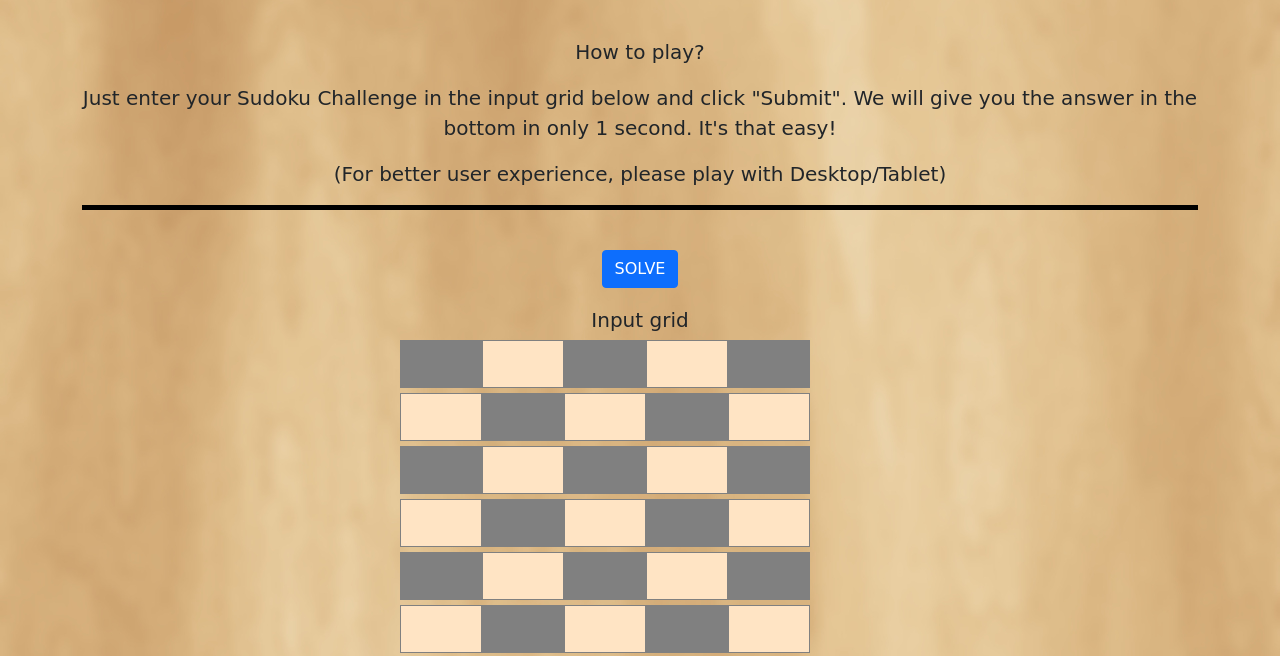
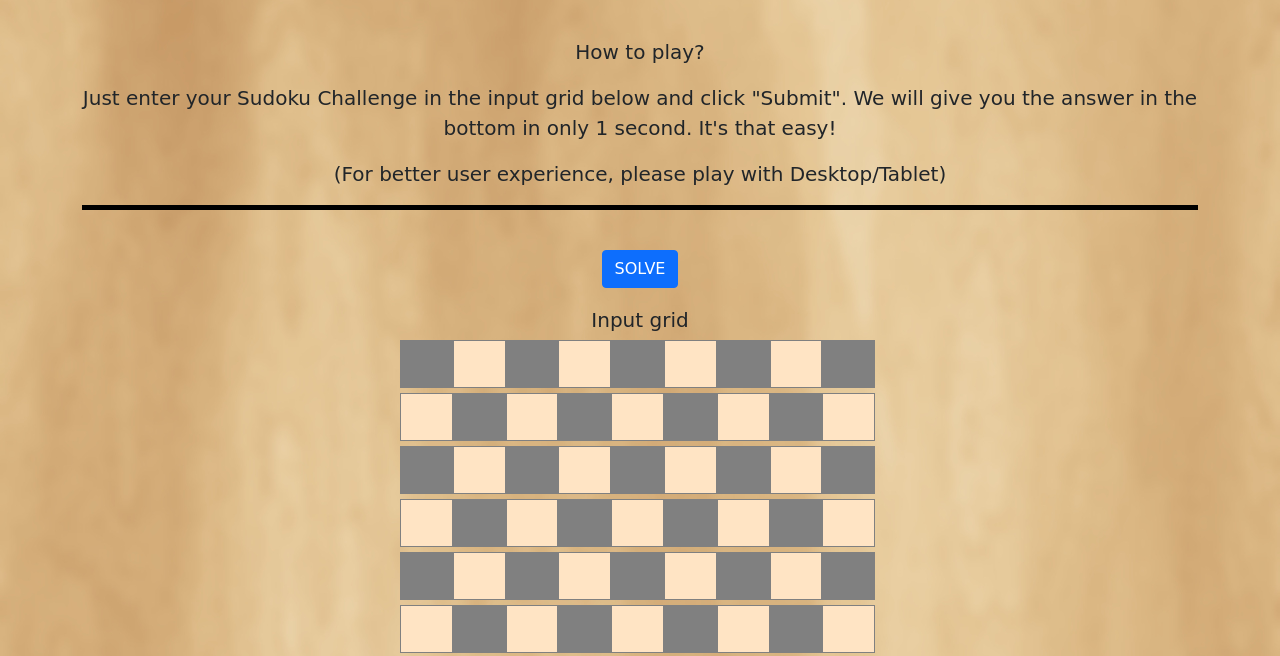
Before and after one commit to wkhmarkwong/my-sudoku-final, a plain HTML site: page index.html in a window 1280 px wide. Shown: the part 126-782 px from the top of the page. Drawn offline with nearby package versions, Linux system fonts and the light colour scheme; a web font is replaced by a local one.

Commit message:
update styling & instructions

```diff
--- a/style.css
+++ b/style.css
@@ -28,7 +28,7 @@ p {
   flex: 0 0 11%;
   margin-bottom: 5px;
 
-  /* width: 48px; */
+  width: 48px;
   height: 48px;
   border: 1px solid grey;
 
```
